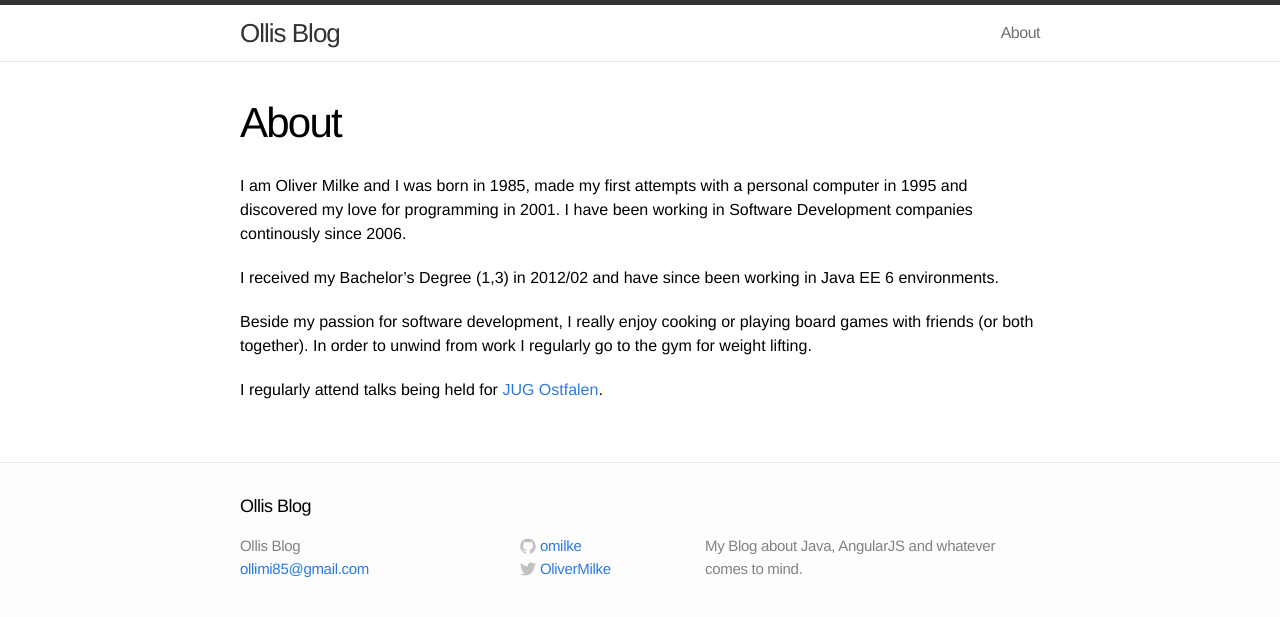
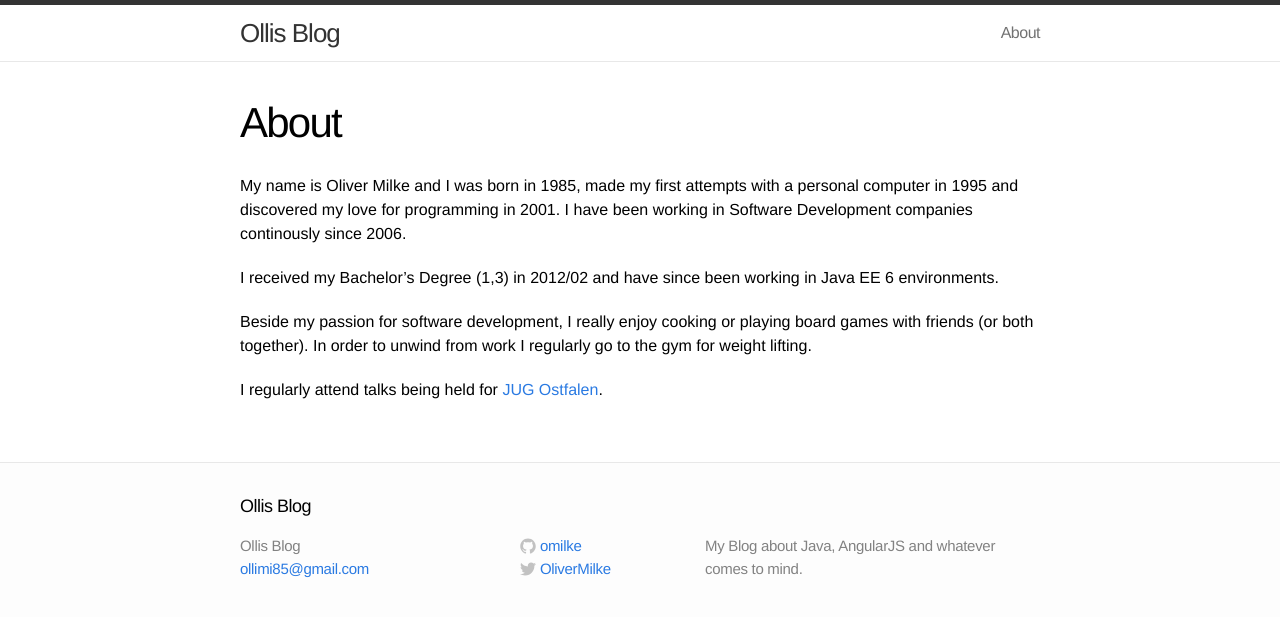
Before and after one commit to omilke/omilke.github.io, a Jekyll site: the page built from about.md, in a window 1280 px wide. Shown: the top 617 px of the page. Built offline with Jekyll 4.4.1, drawn with Linux system fonts in a browser that asks for light colours.

Commit message:
changed wording

```diff
--- a/about.md
+++ b/about.md
@@ -4,7 +4,7 @@
 permalink: /about/
 ---
 
-I am Oliver Milke and I was born in 1985, made my first attempts with a personal computer in 1995 and discovered my love for programming in 2001. I have been working in Software Development companies continously since 2006.
+My name is Oliver Milke and I was born in 1985, made my first attempts with a personal computer in 1995 and discovered my love for programming in 2001. I have been working in Software Development companies continously since 2006.
 
 I received my Bachelor's Degree (1,3) in 2012/02 and have since been working in Java EE 6 environments.
 
```
